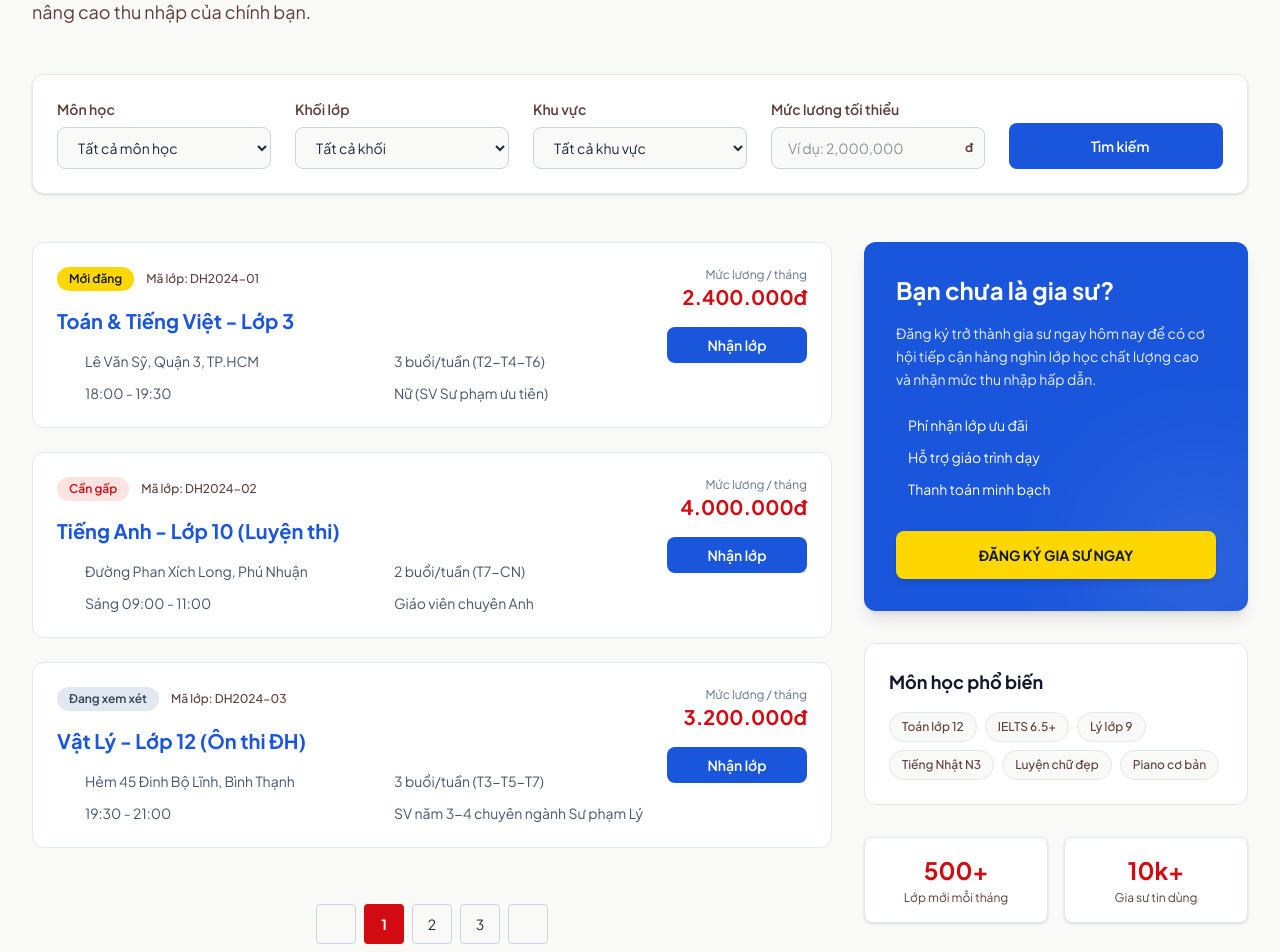
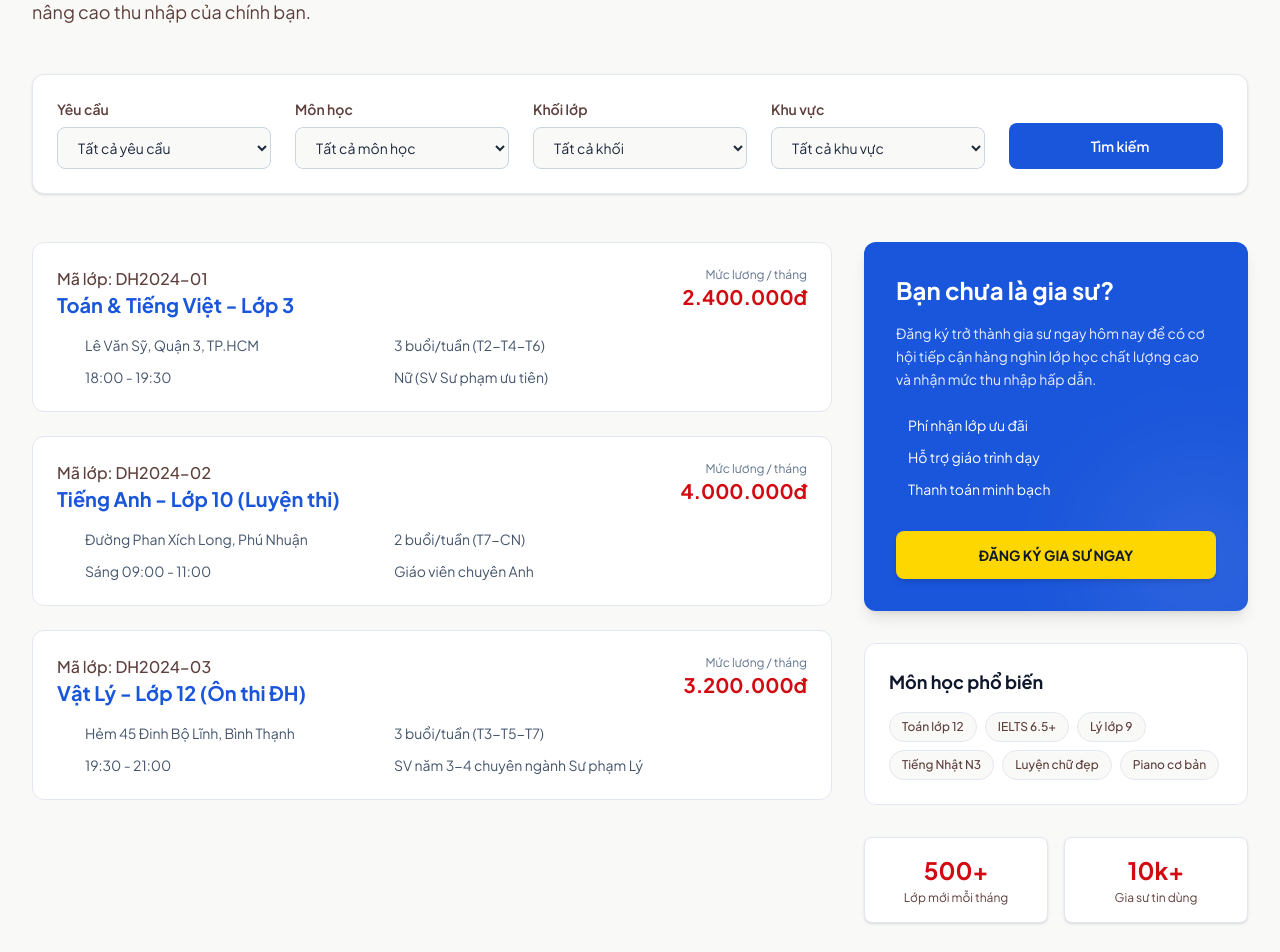
Before and after one commit to binhv005/tutor-website-project, a React (Vite) app in the folder tutor-frontend/: page /tutors in a window 1280 px wide. Shown: the part 220-1172 px from the top of the page. Built offline with nearby package versions, Linux system fonts and the light colour scheme; the HTML template or start-up script is replaced by a standard one.

Commit message:
refactor(tutorpage): remove pagination section

```diff
--- a/tutor-frontend/src/components/ConsultationForm.jsx
+++ b/tutor-frontend/src/components/ConsultationForm.jsx
@@ -39,13 +39,13 @@ export default function ConsultationForm() {
             placeholder="Nguyễn Văn A"
             className="w-full bg-neutral px-4 py-3 rounded-lg border-0 focus:ring-2 focus:ring-tertiary transition-all outline-none text-sm"
             value={formData.name}
-            onChange={function (e) {
+            onChange={(e) => {
               setFormData({ ...formData, name: e.target.value });
             }}
-            onFocus={function () {
+            onFocus={() => {
               setFocusedField("name");
             }}
-            onBlur={function () {
+            onBlur={() => {
               setFocusedField(null);
             }}
             required
@@ -60,13 +60,13 @@ export default function ConsultationForm() {
             placeholder="090x xxx xxx"
             className="w-full bg-neutral px-4 py-3 rounded-lg border-0 focus:ring-2 focus:ring-tertiary transition-all outline-none text-sm"
             value={formData.phone}
-            onChange={function (e) {
+            onChange={(e) => {
               setFormData({ ...formData, phone: e.target.value });
             }}
-            onFocus={function () {
+            onFocus={() => {
               setFocusedField("phone");
             }}
-            onBlur={function () {
+            onBlur={() => {
               setFocusedField(null);
             }}
             required
@@ -78,13 +78,13 @@ export default function ConsultationForm() {
             <select
               className="w-full bg-neutral px-4 py-3 rounded-lg border-0 focus:ring-2 focus:ring-tertiary transition-all outline-none text-sm appearance-none"
               value={formData.grade}
-              onChange={function (e) {
+              onChange={(e) => {
                 setFormData({ ...formData, grade: e.target.value });
               }}
-              onFocus={function () {
+              onFocus={() => {
                 setFocusedField("grade");
               }}
-              onBlur={function () {
+              onBlur={() => {
                 setFocusedField(null);
               }}
             >
@@ -101,13 +101,13 @@ export default function ConsultationForm() {
               placeholder="Toán, Anh..."
               className="w-full bg-neutral px-4 py-3 rounded-lg border-0 focus:ring-2 focus:ring-tertiary transition-all outline-none text-sm"
               value={formData.subject}
-              onChange={function (e) {
+              onChange={(e) => {
                 setFormData({ ...formData, subject: e.target.value });
               }}
-              onFocus={function () {
+              onFocus={() => {
                 setFocusedField("subject");
               }}
-              onBlur={function () {
+              onBlur={() => {
                 setFocusedField(null);
               }}
             />
--- a/tutor-frontend/src/components/Header.jsx
+++ b/tutor-frontend/src/components/Header.jsx
@@ -9,18 +9,18 @@ const menuItems = [
   { id: 2, path: "/services", text: "Dịch vụ" },
   { id: 3, path: "/tuitions", text: "Học phí" },
   { id: 4, path: "/parents", text: "Phụ huynh" },
-  { id: 5, path: "/tutors", text: "Gia sư" },
-  { id: 6, path: "/tutors-register", text: "Đăng Ký Làm Gia sư" },
+  { id: 5, path: "/tutors", text: "Lớp hiện có" },
+  { id: 6, path: "/tutors-register", text: "Đăng ký làm gia sư" },
 ];
 
 function Header() {
   const [isOpen, setIsOpen] = useState(false);
 
   return (
-    <header className="sticky top-0 z-50 flex items-center justify-between bg-neutral px-4 py-4 shadow-lg md:px-10">
-      <div className="flex items-center gap-2">
+    <header className="sticky top-0 z-50 flex items-center justify-between bg-neutral px-4 py-4 text-sm shadow-lg md:px-10">
+      <div className="flex items-center gap-2 ">
         <img src={tutorLogo} alt="logo" className="w-14 md:w-20" />
-        <p className="text-primary font-bold text-sm md:text-base">
+        <p className="text-primary font-bold  md:text-base">
           Trung tâm gia sư Đỗ Hằng
         </p>
       </div>
--- a/tutor-frontend/src/components/JobCard.jsx
+++ b/tutor-frontend/src/components/JobCard.jsx
@@ -1,38 +1,10 @@
 function JobCard({ job }) {
-  const renderBadge = (status) => {
-    switch (status) {
-      case "Mới đăng":
-        return (
-          <span className="bg-secondary text-slate-900 px-3 py-1 rounded-full text-xs font-semibold">
-            Mới đăng
-          </span>
-        );
-      case "Cần gấp":
-        return (
-          <span className="bg-red-100 text-primary px-3 py-1 rounded-full text-xs font-semibold">
-            Cần gấp
-          </span>
-        );
-      default:
-        return (
-          <span className="bg-slate-200 text-slate-700 px-3 py-1 rounded-full text-xs font-semibold">
-            {status}
-          </span>
-        );
-    }
-  };
-
   return (
     <div className="bg-white border border-slate-200 p-6 rounded-xl transition-all duration-200 hover:-translate-y-1 hover:shadow-lg group cursor-pointer relative overflow-hidden active:scale-[0.98]">
       <div className="absolute top-0 left-0 w-1 h-full bg-primary opacity-0 group-hover:opacity-100 transition-opacity"></div>
       <div className="flex flex-col md:flex-row md:items-start justify-between gap-4">
         <div className="space-y-4 flex-1">
-          <div className="flex items-center gap-3">
-            {renderBadge(job.status)}
-            <span className="text-headline text-xs font-medium">
-              Mã lớp: {job.code}
-            </span>
-          </div>
+          <span className="text-headline font-medium">Mã lớp: {job.code}</span>
           <h3 className="text-xl font-bold text-tertiary">{job.title}</h3>
 
           <div className="grid grid-cols-1 sm:grid-cols-2 gap-y-3 gap-x-6">
@@ -60,9 +32,6 @@ function JobCard({ job }) {
             <div className="text-xs text-slate-500">Mức lương / tháng</div>
             <div className="text-xl font-bold text-primary">{job.salary}</div>
           </div>
-          <button className="bg-tertiary text-white px-6 py-2 rounded-lg text-sm font-semibold w-full hover:bg-blue-700 transition-all cursor-pointer">
-            Nhận lớp
-          </button>
         </div>
       </div>
     </div>
--- a/tutor-frontend/src/pages/TutorPage.jsx
+++ b/tutor-frontend/src/pages/TutorPage.jsx
@@ -61,6 +61,18 @@ function TutorPage() {
         <div className="grid grid-cols-1 md:grid-cols-2 lg:grid-cols-5 gap-6 items-end">
           <div className="space-y-2">
             <label className="text-sm font-semibold text-headline block">
+              Yêu cầu
+            </label>
+            <select className="w-full bg-neutral border border-slate-300 rounded-lg px-4 py-2.5 focus:ring-2 focus:ring-tertiary transition-all outline-none text-sm">
+              <option>Tất cả yêu cầu</option>
+              <option>Sinh viên</option>
+              <option>Giáo viên đứng lớp</option>
+              <option>Giáo viên tự do</option>
+            </select>
+          </div>
+
+          <div className="space-y-2">
+            <label className="text-sm font-semibold text-headline block">
               Môn học
             </label>
             <select className="w-full bg-neutral border border-slate-300 rounded-lg px-4 py-2.5 focus:ring-2 focus:ring-tertiary transition-all outline-none text-sm">
@@ -98,22 +110,6 @@ function TutorPage() {
             </select>
           </div>
 
-          <div className="space-y-2">
-            <label className="text-sm font-semibold text-headline block">
-              Mức lương tối thiểu
-            </label>
-            <div className="relative">
-              <input
-                type="text"
-                className="w-full bg-neutral border border-slate-300 rounded-lg pl-4 pr-10 py-2.5 focus:ring-2 focus:ring-tertiary transition-all outline-none text-sm"
-                placeholder="Ví dụ: 2,000,000"
-              />
-              <span className="absolute right-3 top-1/2 -translate-y-1/2 text-headline text-xs font-bold">
-                đ
-              </span>
-            </div>
-          </div>
-
           <button className="bg-tertiary text-white h-[46px] rounded-lg text-sm font-semibold flex items-center justify-center gap-2 hover:bg-blue-700 transition-colors cursor-pointer">
             <i className="fas fa-search"></i>
             Tìm kiếm
@@ -126,26 +122,6 @@ function TutorPage() {
           {jobsData.map((job) => (
             <JobCard key={job.id} job={job} />
           ))}
-
-          <div className="flex justify-center pt-8">
-            <nav className="flex items-center gap-2">
-              <button className="w-10 h-10 rounded border border-slate-300 flex items-center justify-center hover:bg-slate-200 transition-colors cursor-pointer">
-                <i className="fas fa-chevron-left text-sm"></i>
-              </button>
-              <button className="w-10 h-10 rounded bg-primary text-white flex items-center justify-center font-bold text-sm">
-                1
-              </button>
-              <button className="w-10 h-10 rounded border border-slate-300 flex items-center justify-center hover:bg-slate-200 transition-colors cursor-pointer text-sm">
-                2
-              </button>
-              <button className="w-10 h-10 rounded border border-slate-300 flex items-center justify-center hover:bg-slate-200 transition-colors cursor-pointer text-sm">
-                3
-              </button>
-              <button className="w-10 h-10 rounded border border-slate-300 flex items-center justify-center hover:bg-slate-200 transition-colors cursor-pointer">
-                <i className="fas fa-chevron-right text-sm"></i>
-              </button>
-            </nav>
-          </div>
         </div>
 
         <div className="space-y-8">
```
